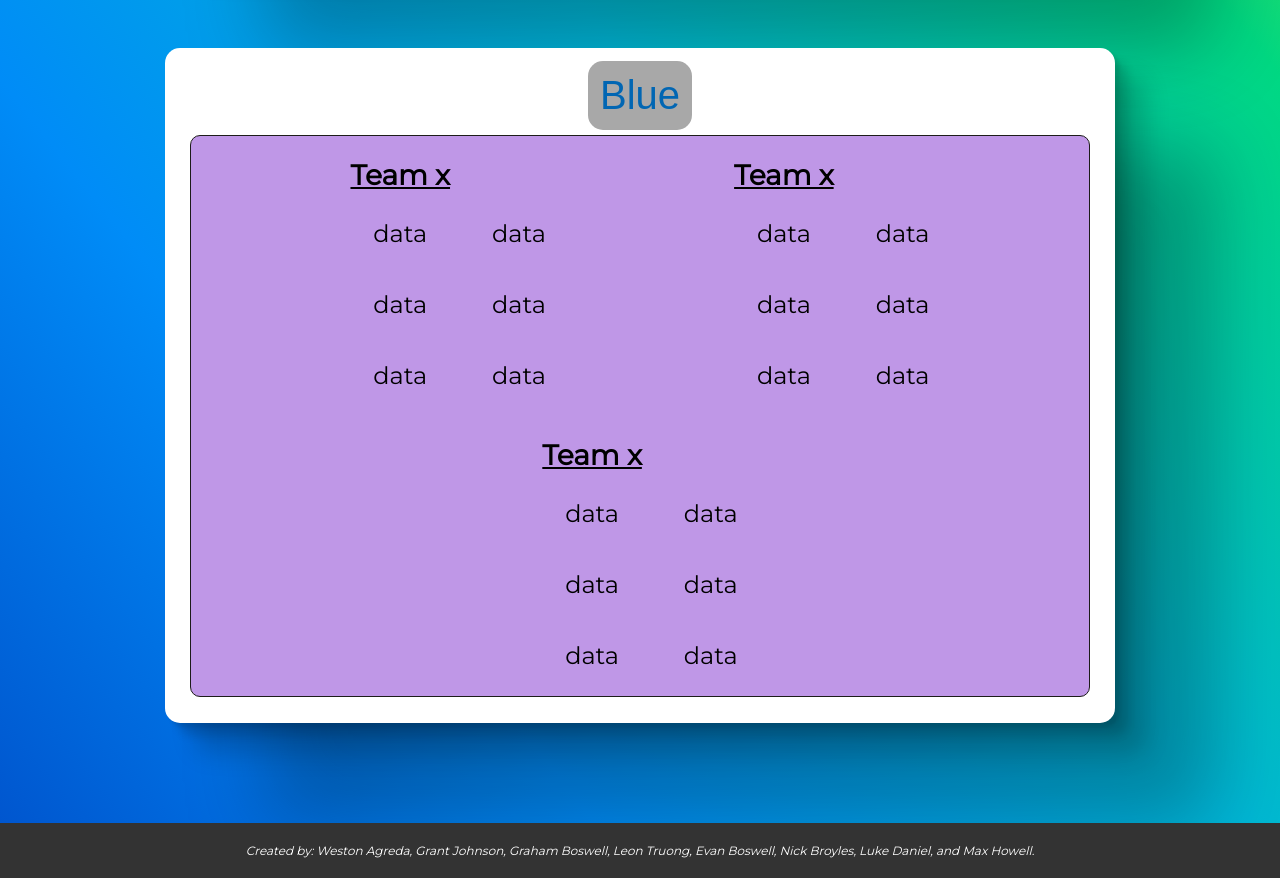
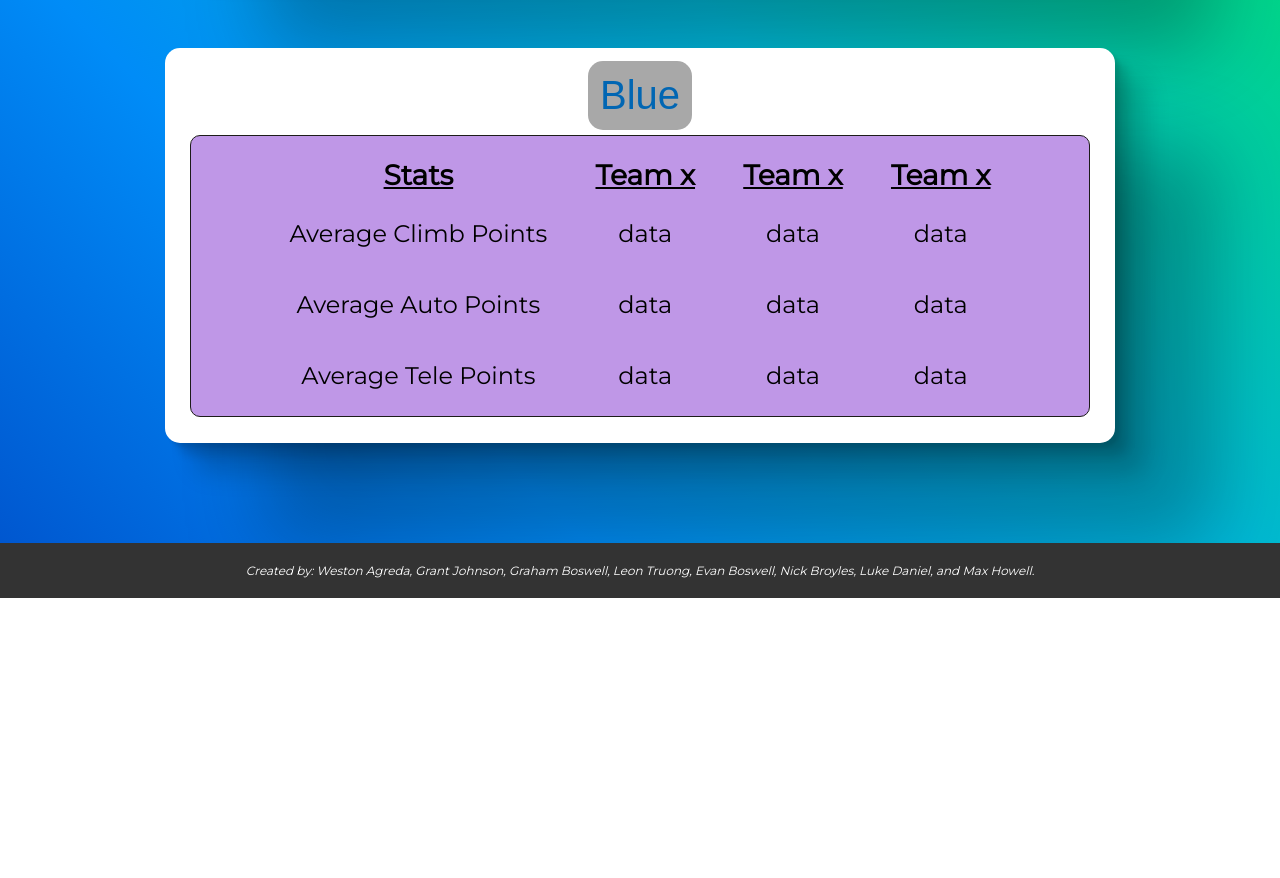
Before and after one commit to HVA-FRC-3824/firescout, a website: page public/preview.html in a window 1280 px wide. Shown: the part 720-1598 px from the top of the page. After the commit the page ends 1318 px from the top, so only its background shows below. Drawn offline with nearby package versions, Linux system fonts and the light colour scheme; some packages are replaced by stand-ins of ours; no server answers.

Commit message:
Added a stats bar to alliance desktop

```diff
--- a/public/css/preview.css
+++ b/public/css/preview.css
@@ -452,10 +452,23 @@ main .footer .container {
     }
 
     main .quickAnalyticsDesktop .listView .teamData{
-        margin-left: 70px;
-        margin-right: 70px;
+        margin-left: 0px;
+        margin-right: 0px;
+        display: inline-block;
     }
     main .quickAnalyticsDesktop .listView .teamData td,th{
         padding:20px;
     }
+    main .quickAnalyticsDesktop .listView .teamStats{
+        margin-left: 0px;
+        margin-right: 0px;
+        display: inline-block;
+    }
+    main .quickAnalyticsDesktop .listView .teamStats td,th{
+        padding:20px;
+    }
+    main .quickAnalyticsDesktop .listView .teamStats td{
+        padding:20px;
+        font-size: 24px;
+    }
 }
--- a/public/preview.html
+++ b/public/preview.html
@@ -145,6 +145,22 @@
                 </div>
 
                 <div class="listView" id="listViewDesktop">
+                    <div class="teamStats">
+                        <table>
+                            <tr>
+                                <th><u>Stats</u></th>
+                            </tr>
+                            <tr>
+                                <td>Average Climb Points</td>
+                            </tr>
+                            <tr>
+                                <td>Average Auto Points</td>
+                            </tr>
+                            <tr>
+                                <td>Average Tele Points</td>
+                            </tr>
+                        </table>
+                    </div>
                     <div class="teamData">
                         <table>
                             <tr>
@@ -152,15 +168,12 @@
                             </tr>
                             <tr>
                                 <td id="team1data1">data</td>
-                                <td>data</td>
                             </tr>
                             <tr>
                                 <td id="team1data2">data</td>
-                                <td>data</td>
                             </tr>
                             <tr>
                                 <td id="team1data3">data</td>
-                                <td>data</td>
                             </tr>
                         </table>
                     </div>
@@ -171,15 +184,12 @@
                             </tr>
                             <tr>
                                 <td id="team2data1">data</td>
-                                <td>data</td>
                             </tr>
                             <tr>
                                 <td id="team2data2">data</td>
-                                <td>data</td>
                             </tr>
                             <tr>
                                 <td id="team2data3">data</td>
-                                <td>data</td>
                             </tr>
                         </table>
                     </div>
@@ -190,15 +200,12 @@
                             </tr>
                             <tr>
                                 <td id="team3data1">data</td>
-                                <td>data</td>
                             </tr>
                             <tr>
                                 <td id="team3data2">data</td>
-                                <td>data</td>
                             </tr>
                             <tr>
                                 <td id="team3data3">data</td>
-                                <td>data</td>
                             </tr>
                         </table>
                     </div>
```
